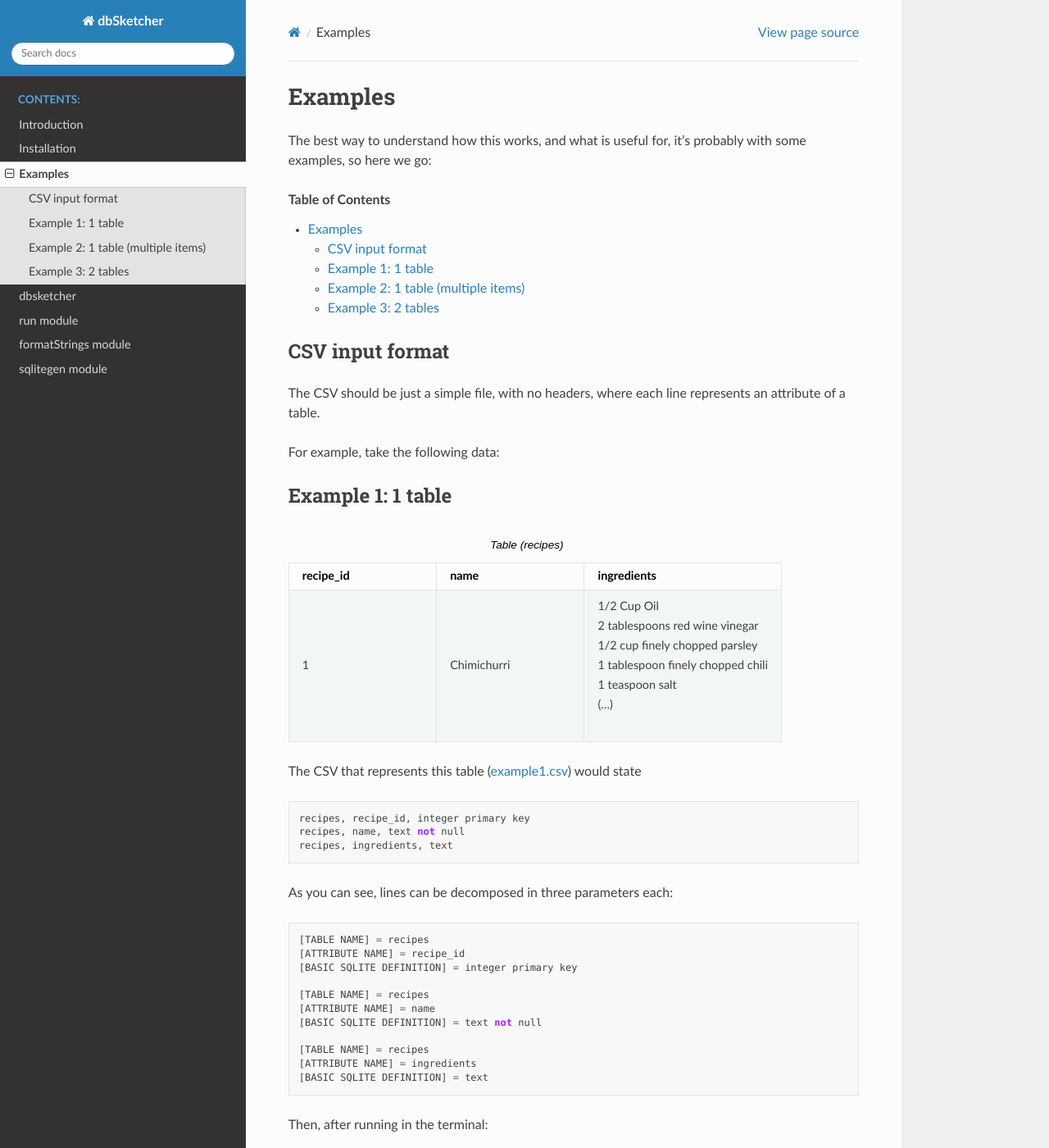
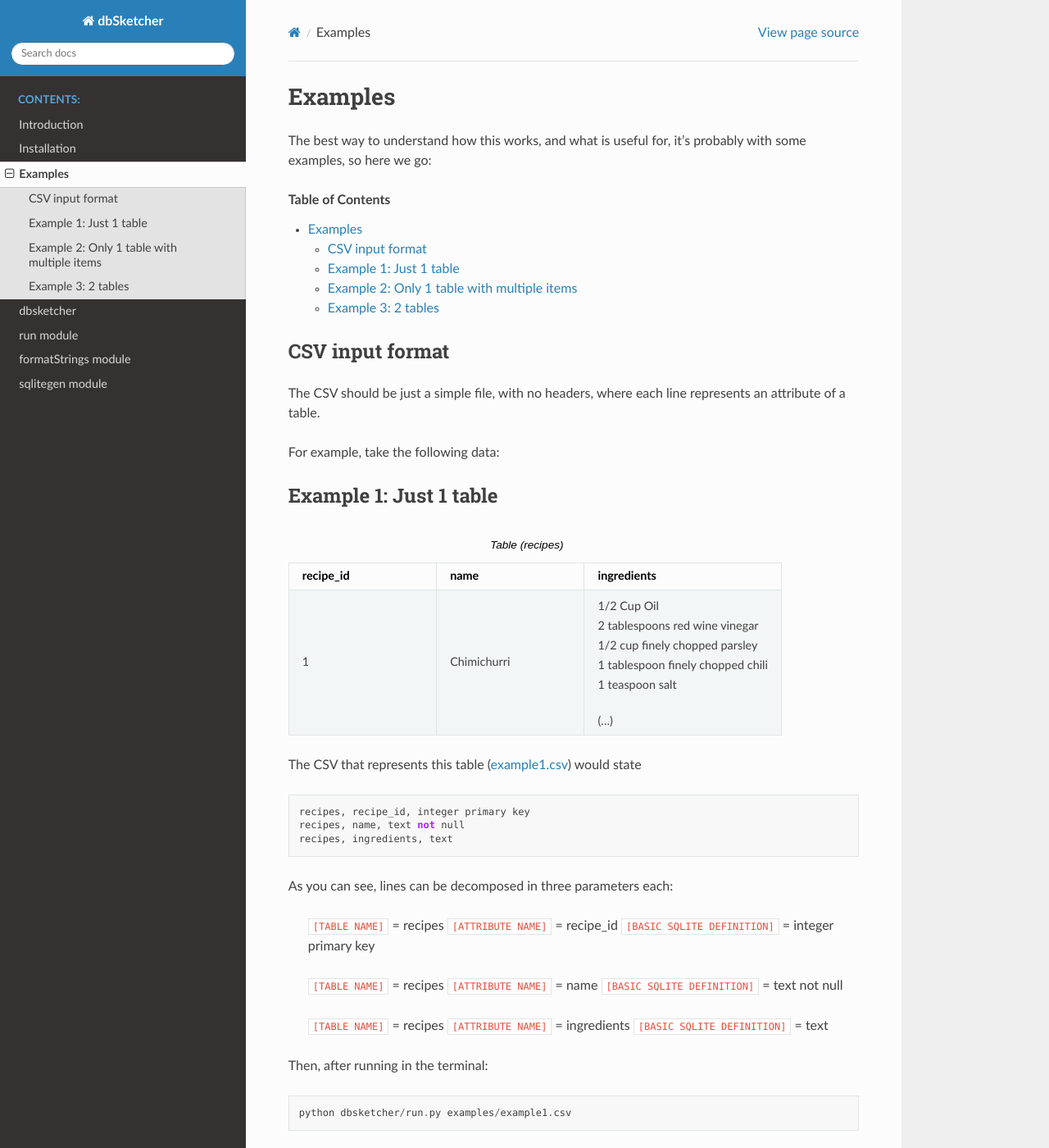
Before and after one commit to matteemol/dbSketcher, a Sphinx documentation site: the page built from docs/source/examples.rst, in a window 1280 px wide and 1400 px high. Shown: the whole window at 82% size. Built offline with Sphinx 7.4.7 and the Read the Docs theme 2.0.0, drawn with Linux system fonts in a browser that asks for light colours; some of the changed text lies outside the part shown.

Commit message:
Actualizar examples.rst

```diff
--- a/docs/source/examples.rst
+++ b/docs/source/examples.rst
@@ -13,8 +13,8 @@ The CSV should be just a simple file, with no headers, where each line represent
 
 For example, take the following data:
 
-Example 1: 1 table
-------------------
+Example 1: Just 1 table
+-----------------------
 
 .. list-table:: Table (recipes)
    :widths: 30 30 40
@@ -30,7 +30,7 @@ Example 1: 1 table
        | 1/2 cup finely chopped parsley
        | 1 tablespoon finely chopped chili
        | 1 teaspoon salt
-       | (...)
+       (...)
 
 The CSV that represents this table (`example1.csv <https://github.com/matteemol/dbSketcher/tree/rtd-docs/examples/example1.csv>`_) would state
 
@@ -42,25 +42,23 @@ The CSV that represents this table (`example1.csv <https://github.com/matteemol/
 
 As you can see, lines can be decomposed in three parameters each:
 
-.. code-block:: python
+  ``[TABLE NAME]`` = recipes
+  ``[ATTRIBUTE NAME]`` = recipe_id
+  ``[BASIC SQLITE DEFINITION]`` = integer primary key
 
-  [TABLE NAME] = recipes
-  [ATTRIBUTE NAME] = recipe_id
-  [BASIC SQLITE DEFINITION] = integer primary key
+  ``[TABLE NAME]`` = recipes
+  ``[ATTRIBUTE NAME]`` = name
+  ``[BASIC SQLITE DEFINITION]`` = text not null
 
-  [TABLE NAME] = recipes
-  [ATTRIBUTE NAME] = name
-  [BASIC SQLITE DEFINITION] = text not null
-
-  [TABLE NAME] = recipes
-  [ATTRIBUTE NAME] = ingredients
-  [BASIC SQLITE DEFINITION] = text
+  ``[TABLE NAME]`` = recipes
+  ``[ATTRIBUTE NAME]`` = ingredients
+  ``[BASIC SQLITE DEFINITION]`` = text
 
 Then, after running in the terminal:
 
 .. code-block:: python
 
-  python dbsketcher/run.py example1.csv
+  python dbsketcher/run.py examples/example1.csv
 
 We'll get two new output files:
 
@@ -110,8 +108,8 @@ That renders to:
   :width: 280
   :alt: ERD example of 'Example 1' table
 
-Example 2: 1 table (multiple items)
------------------------------------
+Example 2: Only 1 table with multiple items
+-------------------------------------------
 
 | Okay, that table it's kind of awful. Really, really unnormalized.
 | A **sligthly** better version would be:
```
